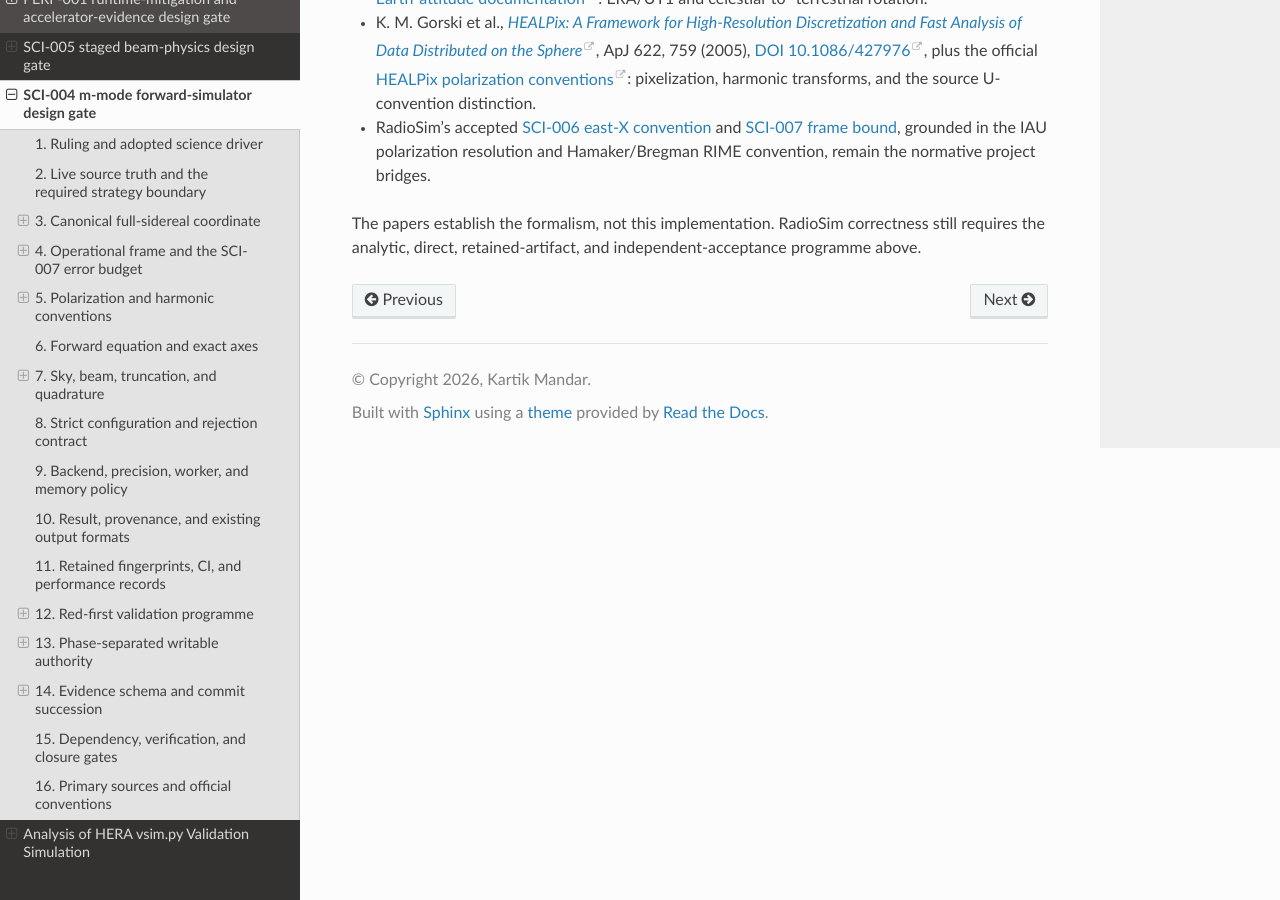
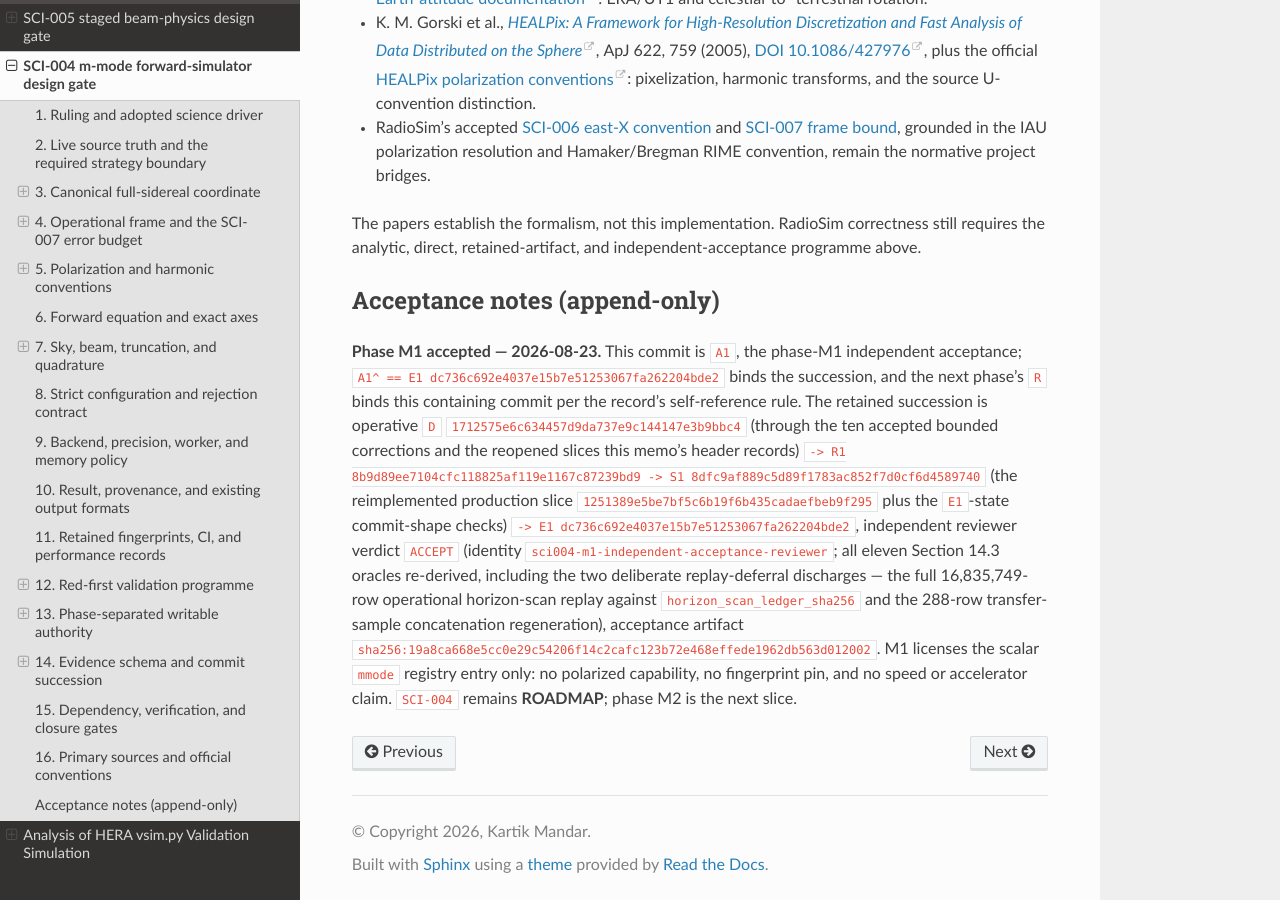
Before and after one commit to RRI-interferometry/RRIVis, a Sphinx documentation site: the page built from docs/development/sci004_mmode_design.md, in a window 1280 px wide and 900 px high, scrolled down 82600 px. Built offline with Sphinx 7.4.7 and the Read the Docs theme 3.1.0, drawn with Linux system fonts in a browser that asks for light colours.

Commit message:
test(science): accept SCI-004 phase M1 on the independent A1 review

```diff
--- a/docs/development/sci004_mmode_design.md
+++ b/docs/development/sci004_mmode_design.md
@@ -4351,3 +4351,27 @@ one workflow does not close the row.
 The papers establish the formalism, not this implementation. RadioSim
 correctness still requires the analytic, direct, retained-artifact, and
 independent-acceptance programme above.
+
+## Acceptance notes (append-only)
+
+**Phase M1 accepted — 2026-08-23.** This commit is `A1`, the phase-M1
+independent acceptance; `A1^ == E1
+dc736c692e4037e15b7e51253067fa262204bde2` binds the succession, and the
+next phase's `R` binds this containing commit per the record's
+self-reference rule. The retained succession is operative `D`
+`1712575e6c634457d9da737e9c144147e3b9bbc4` (through the ten accepted
+bounded corrections and the reopened slices this memo's header records)
+`-> R1 8b9d89ee7104cfc118825af119e1167c87239bd9 -> S1
+8dfc9af889c5d89f1783ac852f7d0cf6d4589740` (the reimplemented production
+slice `1251389e5be7bf5c6b19f6b435cadaefbeb9f295` plus the `E1`-state
+commit-shape checks) `-> E1 dc736c692e4037e15b7e51253067fa262204bde2`,
+independent reviewer verdict `ACCEPT` (identity
+`sci004-m1-independent-acceptance-reviewer`; all eleven Section 14.3
+oracles re-derived, including the two deliberate replay-deferral
+discharges — the full 16,835,749-row operational horizon-scan replay
+against `horizon_scan_ledger_sha256` and the 288-row transfer-sample
+concatenation regeneration), acceptance artifact
+`sha256:19a8ca668e5cc0e29c54206f14c2cafc123b72e468effede1962db563d012002`.
+M1 licenses the scalar `mmode` registry entry only: no polarized
+capability, no fingerprint pin, and no speed or accelerator claim.
+`SCI-004` remains **ROADMAP**; phase M2 is the next slice.
```
Also changed, not shown: PostTier8RemediationPlan.md (+1 -1 lines), docs/development/sci004_mmode_phase1_acceptance.json (added, +1 -0 lines), 1 other file.
